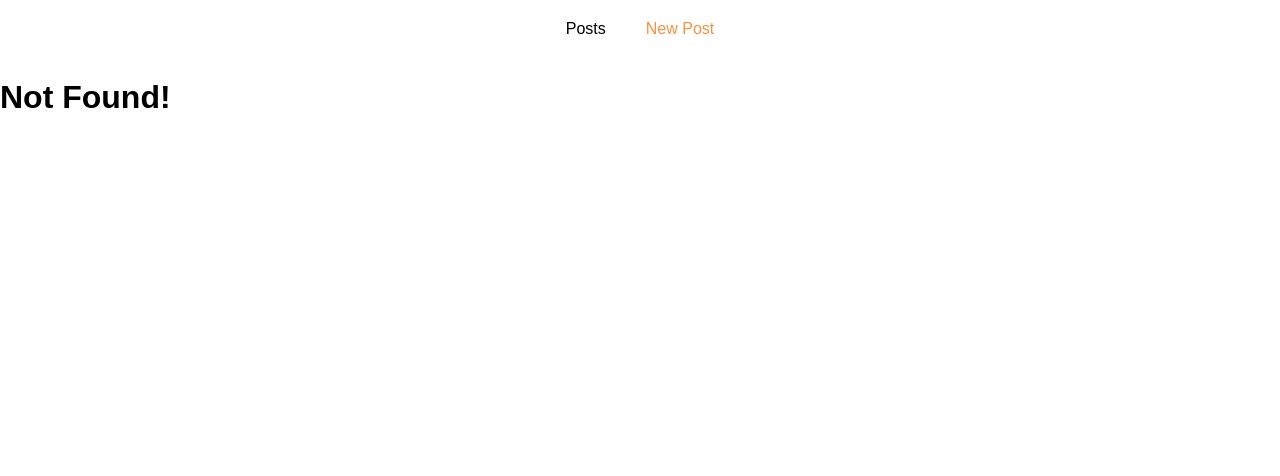
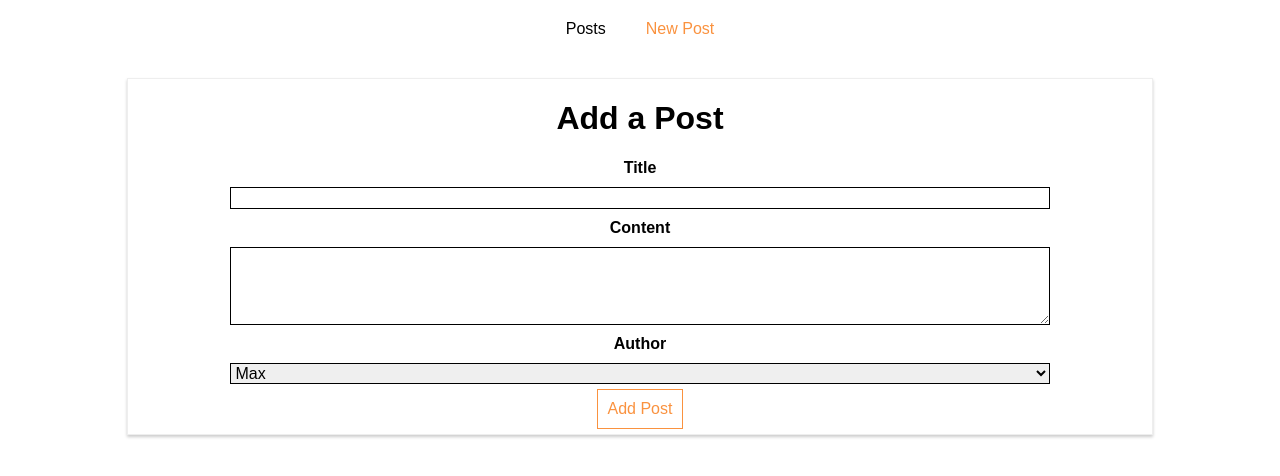
Before and after one commit to lntelliMed/react-blog-app, a React (Create React App) app: page /new-post in a window 1280 px wide. Before the commit this address had no page. Shown: the top 476 px of the page. Built offline with nearby package versions, Linux system fonts and the light colour scheme.

Commit message:
Lazy load new-post route for performance improvement

```diff
--- a/src/containers/Blog/Blog.js
+++ b/src/containers/Blog/Blog.js
@@ -4,15 +4,21 @@
 // import Post from '../../components/Post/Post';
 // import FullPost from '../../components/FullPost/FullPost';
 // import NewPost from '../../components/NewPost/NewPost';
+// import FullPost from './FullPost/FullPost';
 import './Blog.css';
 import Posts from './Posts/Posts';
-import NewPost from './NewPost/NewPost';
 import { Route, NavLink, Switch, Redirect } from 'react-router-dom';
-// import FullPost from './FullPost/FullPost';
+
+// import NewPost from './NewPost/NewPost';
+import asyncComponent from '../../hoc/asyncComponent';
+
+const AsyncNewPost = asyncComponent(() => {
+    return import('./NewPost/NewPost');
+});
 
 class Blog extends Component {
     state = {
-        auth: false
+        auth: true
     }
     render () {
 
@@ -45,7 +51,8 @@
                     <NewPost />
                 </section> */}
                 <Switch>
-                    {this.state.auth? <Route path="/new-post" component={NewPost} /> : null}
+                    {/* {this.state.auth ? <Route path="/new-post" component={NewPost} /> : null} */}
+                    {this.state.auth? <Route path="/new-post" component={AsyncNewPost} /> : null}
                     <Route path="/posts" component={Posts} />
                     {/* <Route path="/" component={Posts} /> */}
                     {/* <Redirect from="/" to="/posts" /> */}
--- /dev/null
+++ b/src/hoc/asyncComponent.js
@@ -0,0 +1,25 @@
+import React, { Component } from 'react';
+
+const asyncComponent = (importComponent) => {
+
+  return class extends Component {
+    state = {
+      component: null
+    }
+
+    componentDidMount () {
+      importComponent()
+          .then (cmp => {
+            this.setState({ component: cmp.default});
+          });
+    }
+
+    render () {
+      const C = this.state.component;
+      return C ? <C {...this.state.props} /> : null;
+
+    }
+  }
+};
+
+export default asyncComponent;
```
